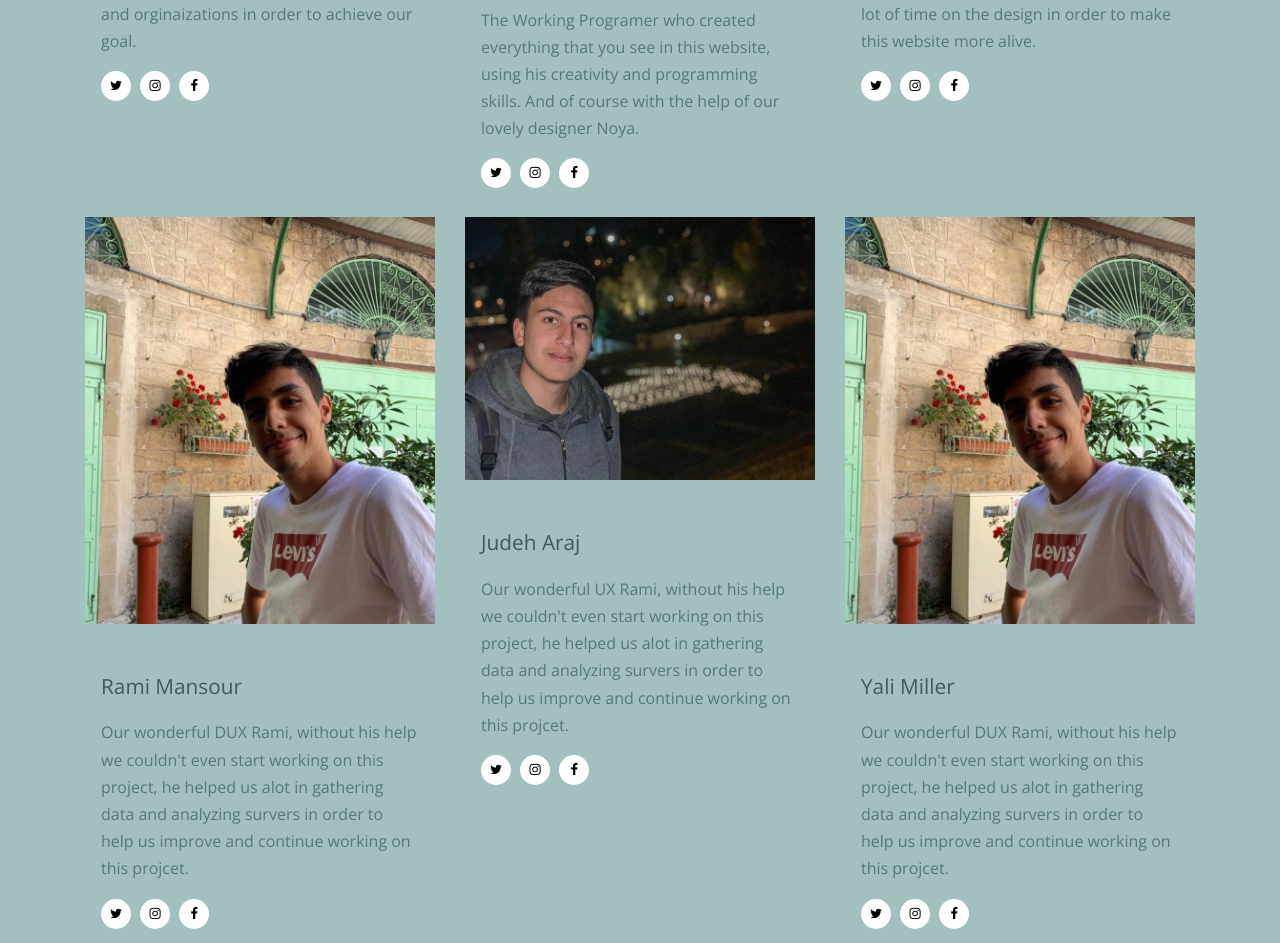
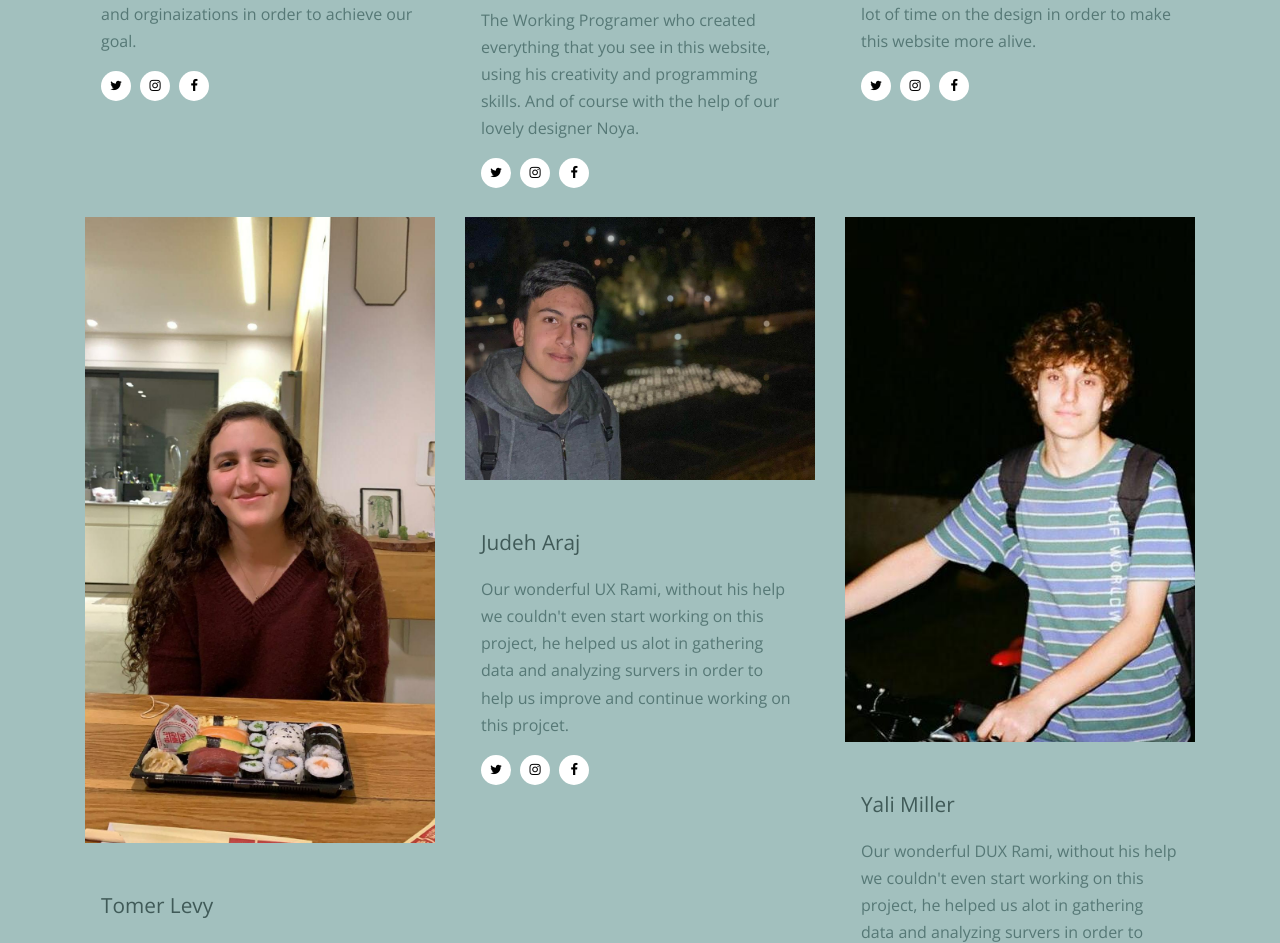
Before and after one commit to sol20-meet/Bark, a Flask app: page / in a window 1280 px wide. Shown: the part 5557-6500 px from the top of the page. Run offline with Flask 2, Linux system fonts and the light colour scheme; some libraries are stand-ins or nearby versions; some web fonts are replaced.

Commit message:
Done with the Our Team section

```diff
--- a/dogger/dogger/Bark-CS-Meet/templates/index.html
+++ b/dogger/dogger/Bark-CS-Meet/templates/index.html
@@ -344,10 +344,10 @@
           <div class="col-md-6 mb-4 col-lg-4" data-aos="fade-up"  data-aos-delay="0">
             <div class="trainer">
               <figure>
-              <img src="static/images/rami.jpeg" alt="Image" class="img-fluid">
+              <img src="static/images/tomer.jpeg" alt="Image" class="img-fluid">
               </figure>
               <div class="px-md-3">
-                <h3>Rami Mansour</h3>
+                <h3>Tomer Levy</h3>
                 <p>Our wonderful DUX Rami, without his help we couldn't even start working on this project, he helped us alot in gathering data and analyzing survers in order to help us improve and continue working on this projcet.</p>
                 <ul class="ul-social-circle">
                   <li><a href="#"><span class="icon-twitter"></span></a></li>
@@ -378,7 +378,7 @@
           <div class="col-md-6 mb-4 col-lg-4" data-aos="fade-up"  data-aos-delay="0">
             <div class="trainer">
               <figure>
-              <img src="static/images/rami.jpeg" alt="Image" class="img-fluid">
+              <img src="static/images/yali.jpeg" alt="Image" class="img-fluid">
               </figure>
               <div class="px-md-3">
                 <h3>Yali Miller</h3>
@@ -398,7 +398,7 @@
               <img src="static/images/rami.jpeg" alt="Image" class="img-fluid">
               </figure>
               <div class="px-md-3">
-                <h3>Tomer Levy</h3>
+                <h3>Rami Mansour</h3>
                 <p>Our wonderful DUX Rami, without his help we couldn't even start working on this project, he helped us alot in gathering data and analyzing survers in order to help us improve and continue working on this projcet.</p>
                 <ul class="ul-social-circle">
                   <li><a href="#"><span class="icon-twitter"></span></a></li>
@@ -429,7 +429,7 @@
           <div class="col-md-6 mb-4 col-lg-4" data-aos="fade-up"  data-aos-delay="0">
             <div class="trainer">
               <figure>
-              <img src="static/images/rami.jpeg" alt="Image" class="img-fluid">
+              <img src="static/images/natal.jpeg" alt="Image" class="img-fluid">
               </figure>
               <div class="px-md-3">
                 <h3>Natal Habil</h3>
@@ -446,7 +446,7 @@
           <div class="col-md-6 mb-4 col-lg-4" data-aos="fade-up"  data-aos-delay="0">
             <div class="trainer">
               <figure>
-              <img src="static/images/rami.jpeg" alt="Image" class="img-fluid">
+              <img src="static/images/valeria.jpeg" alt="Image" class="img-fluid">
               </figure>
               <div class="px-md-3">
                 <h3>Valeria Saleem</h3>
```
Also changed, not shown: dogger/dogger/Bark-CS-Meet/static/images/natal.jpeg (added), dogger/dogger/Bark-CS-Meet/static/images/tomer.jpeg (added), dogger/dogger/Bark-CS-Meet/static/images/valeria.jpeg (added), dogger/dogger/Bark-CS-Meet/static/images/yali.jpeg (added).
